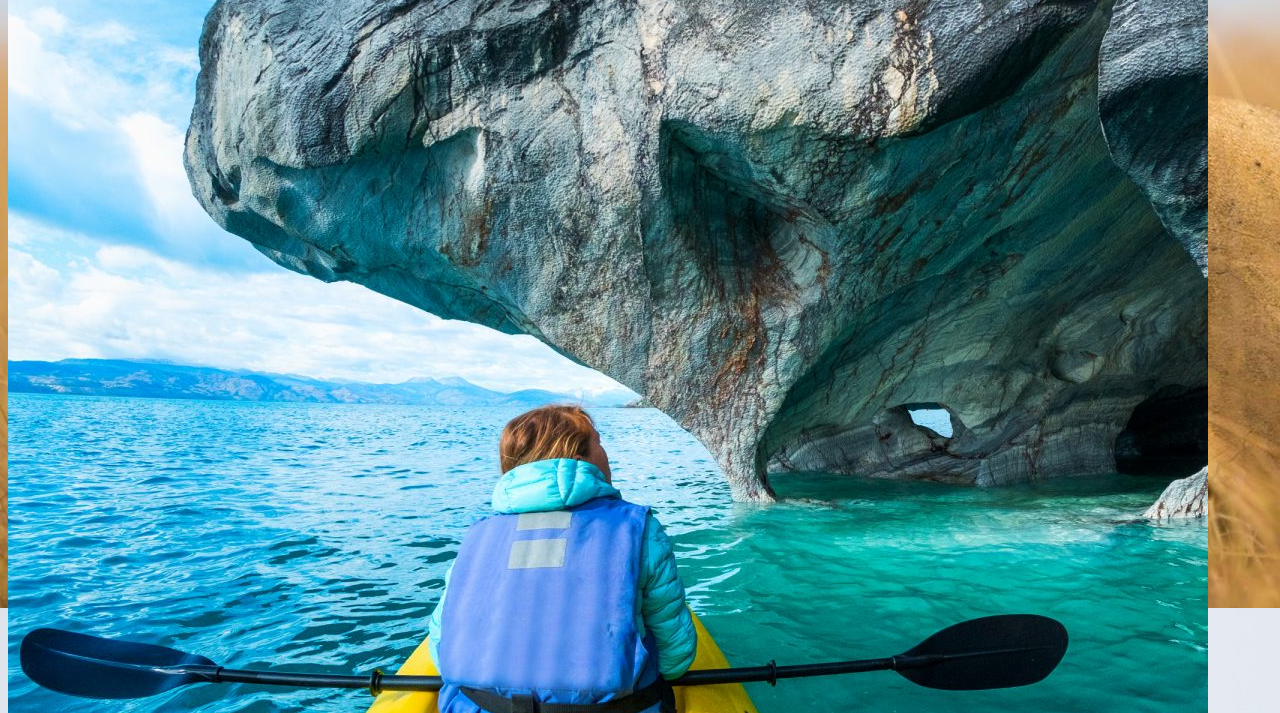
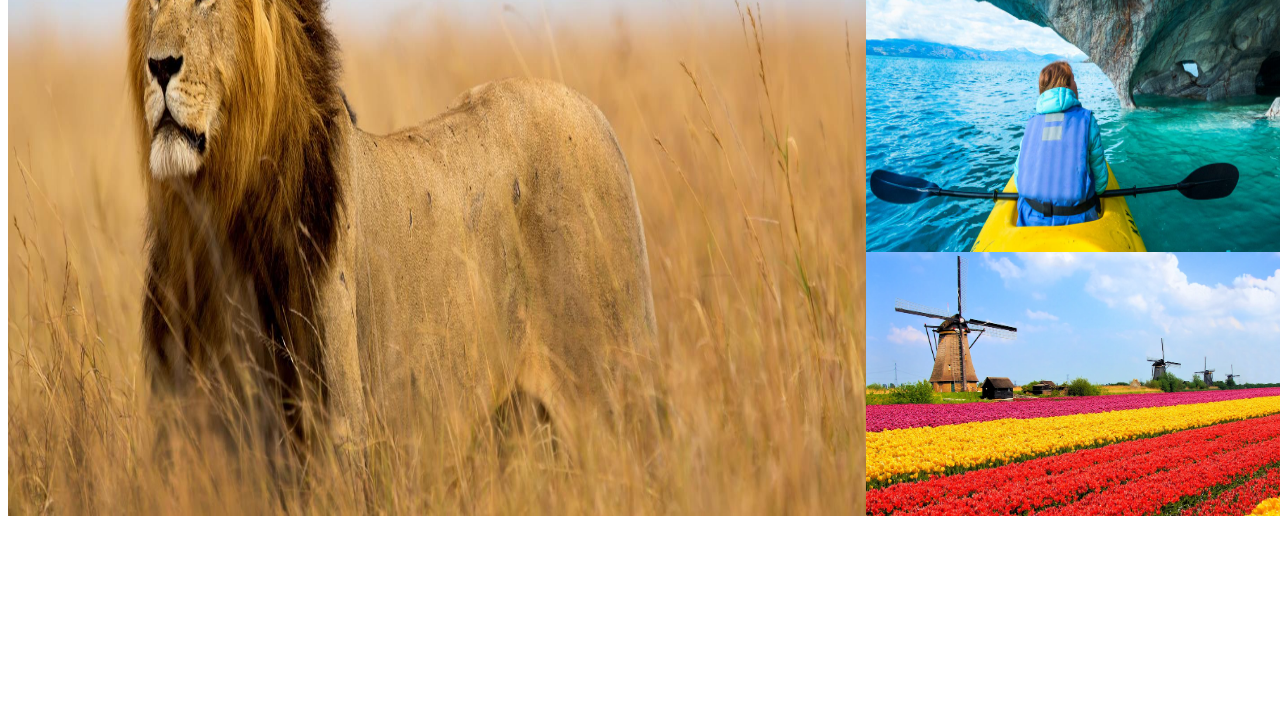
Before and after one commit to ju-nmd2022/Project12, a plain HTML site: page Index.html in a window 1280 px wide. Shown: the part 332-1045 px from the top of the page. Drawn offline with Linux system fonts and the light colour scheme.

Commit message:
Front page

```diff
--- a/Index.html
+++ b/Index.html
@@ -14,8 +14,9 @@
     <img class="rectangle" src="square.png" alt="rectangle" />
     <img class="header" src="Text.png" alt="text" />
     <img class="logo" src="Logo Travel.png" alt="logo" />
-    <img src="kayaking.jpeg" />
-
+    <img class="kenya" src="kenya-safari.jpeg" alt="kenya safari"/>
+    <img class="kayaking" src="kayaking.jpeg" alt="chile kayaking"/>
+    <img class="netherlands" src="netherlands.webp" alt="netherlands"/>
 
   </body>
 </html>
--- a/style.css
+++ b/style.css
@@ -1,7 +1,31 @@
 
 body {
-    background-image: url(kenya-safari.jpeg), url(kayaking.jpeg);
+   display: grid;
+   grid-template-columns: 2fr 1fr;
+   grid-template-rows: 40px 2fr 1fr 1.5fr;
+   grid-template-areas:
+   "header header"
+   "photo otherphoto"
+   "photo thirdphoto"
+   "footer footer";
+}
 
+.kenya{
+  grid-area: photo;
+  height: 100vh;
+  width: 67vw;
+}
+
+.kayaking{
+  grid-area: otherphoto;
+  height: 67vh;
+  width: 33vw;
+}
+
+.netherlands{
+  grid-area: thirdphoto;
+  height: 33vh;
+  width: 33vw;
 }
 
 .header {
```
Also changed, not shown: netherlands.webp (added).
